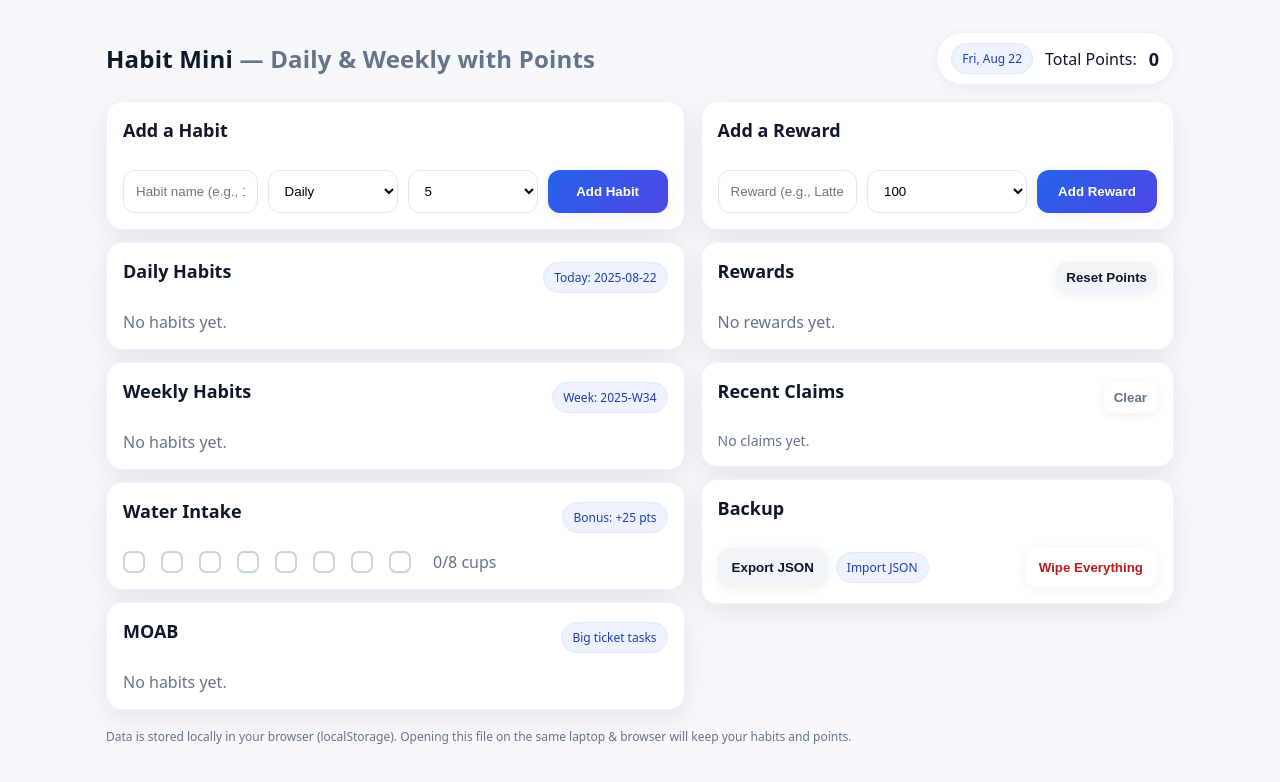
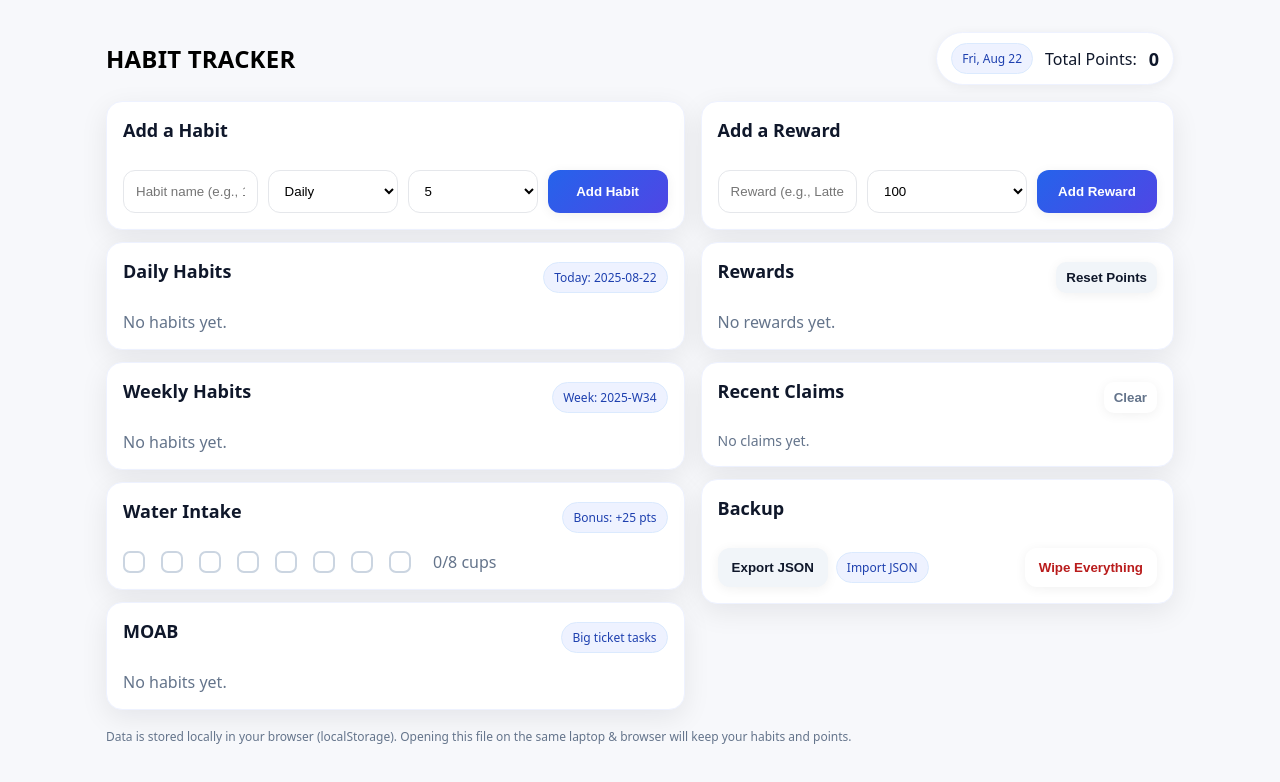
Before and after one commit to benjamindcarver/habit-mini, a plain HTML site: page index.html in a window 1280 px wide. Drawn offline with Linux system fonts and the light colour scheme.

Commit message:
Update index.html

```diff
--- a/index.html
+++ b/index.html
@@ -77,7 +77,7 @@
 <body>
   <div class="wrap">
     <header>
-      <h1>Habit Mini <span class="muted">— Daily & Weekly with Points</span></h1>
+      <h1 style="color:#000">HABIT TRACKER</h1>
       <div class="points" aria-live="polite">
         <span class="pill" id="todayLabel"></span>
         <span>Total Points:</span> <strong id="totalPoints">0</strong>
```
